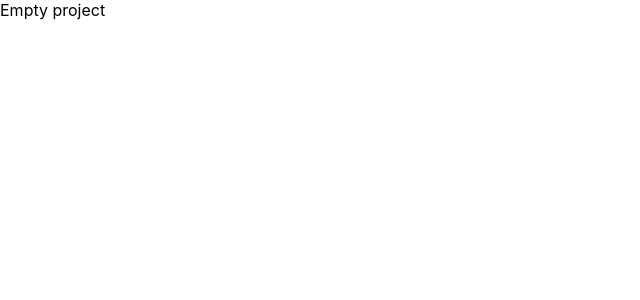
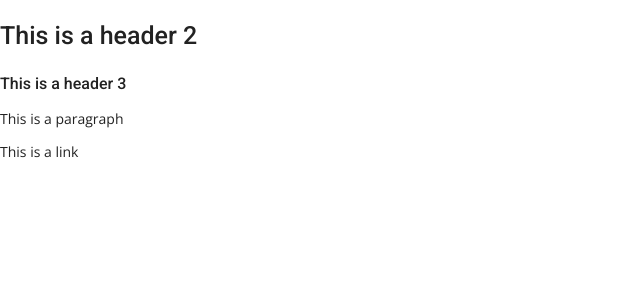
Before and after one commit to sspr/allegro-rolnik, a React (Create React App) app: page / in a window 1280 px wide. Shown: the top 300 px of the page, without its empty margins (0-640 px from the left). Built offline with nearby package versions, Linux system fonts and the light colour scheme.

Commit message:
Defines styles theme, provide theme to app and define global styles

```diff
--- a/package.json
+++ b/package.json
@@ -10,6 +10,7 @@
     "@types/node": "^16.11.14",
     "@types/react": "^17.0.37",
     "@types/react-dom": "^17.0.11",
+    "@types/styled-components": "^5.1.18",
     "react": "^17.0.2",
     "react-dom": "^17.0.2",
     "react-intl": "^5.23.0",
--- a/public/index.html
+++ b/public/index.html
@@ -5,11 +5,7 @@
     <link rel="icon" href="%PUBLIC_URL%/favicon.ico" />
     <meta name="viewport" content="width=device-width, initial-scale=1" />
     <meta name="theme-color" content="#000000" />
-    <meta
-      name="description"
-      content="Web site created using create-react-app"
-    />
-    <link rel="apple-touch-icon" href="%PUBLIC_URL%/logo192.png" />
+    <meta name="description" content="Web site created using create-react-app" />
     <!--
       manifest.json provides metadata used when your web app is installed on a
       user's mobile device or desktop. See https://developers.google.com/web/fundamentals/web-app-manifest/
--- a/src/App.tsx
+++ /dev/null
@@ -1,7 +0,0 @@
-import './App.css';
-
-function App() {
-  return <div>Empty project</div>;
-}
-
-export default App;
--- /dev/null
+++ b/src/app/App.tsx
@@ -0,0 +1,10 @@
+export const App = () => {
+  return (
+    <>
+      <h2>This is a header 2</h2>
+      <h3>This is a header 3</h3>
+      <p>This is a paragraph</p>
+      <a href="#">This is a link</a>
+    </>
+  );
+};
--- /dev/null
+++ b/src/assets/styles/GlobalStyles.tsx
@@ -0,0 +1,43 @@
+import { createGlobalStyle } from 'styled-components';
+import { Theme } from './theme.types';
+
+export const GlobalStyles = createGlobalStyle<{ theme: Theme }>`
+    ${({ theme }) => theme.fonts.import};
+
+    body{
+        font-family: ${({ theme }) => theme.fonts.names.text};
+        color: ${({ theme }) => theme.colors.text.main};
+        font-size:${({ theme }) => theme.fontSizes.main};
+    }
+
+    a{
+        color: ${({ theme }) => theme.colors.text.main};
+    }
+
+    a, a:hover{
+        text-decoration: none;
+    }
+
+    a:hover{
+        color: ${({ theme }) => theme.colors.accent.secondaryHovered};
+    }
+
+    h2{
+        font-size:${({ theme }) => theme.fontSizes.header};
+    }
+
+    h3{
+        font-size:${({ theme }) => theme.fontSizes.secondaryHeader};
+        padding-top: ${({ theme }) => theme.dimensions.paddings.small};
+    }
+
+    h2, h3 {
+        font-family: ${({ theme }) => theme.fonts.names.headers};
+        font-weight: 500;
+        margin-bottom: ${({ theme }) => theme.dimensions.paddings.medium};
+    }
+
+    .active{
+        color: ${({ theme }) => theme.colors.accent.main};
+    }
+`;
--- /dev/null
+++ b/src/assets/styles/theme.styles.ts
@@ -0,0 +1,43 @@
+import { Theme } from './theme.types';
+
+export const theme: Theme = {
+  fonts: {
+    import: "@import url('https://fonts.googleapis.com/css2?family=Open+Sans&family=Roboto:wght@500&display=swap')",
+    names: {
+      text: "'Open Sans', sans-serif",
+      headers: "'Roboto', sans-serif",
+    },
+  },
+  fontSizes: {
+    main: '14px',
+    secondary: '13px',
+    header: '25px',
+    secondaryHeader: '16px',
+    price: '30px',
+    priceEnding: '21px',
+  },
+  colors: {
+    text: {
+      main: '#222',
+      secondary: '#767676',
+    },
+    accent: {
+      main: '#ff5a00',
+      mainHovered: '#ff7b33',
+      secondary: '#00a790',
+      secondaryHovered: '#54cab6',
+    },
+    border: {
+      main: '#ddd',
+      secondary: '#aaa',
+    },
+  },
+  dimensions: {
+    siteWIdth: '1200px',
+    paddings: {
+      big: '24px',
+      medium: '16px',
+      small: '8px',
+    },
+  },
+};
--- /dev/null
+++ b/src/assets/styles/theme.types.ts
@@ -0,0 +1,35 @@
+export type Theme = {
+  fonts: { import: string; names: { text: string; headers: string } };
+  fontSizes: {
+    main: string;
+    secondary: string;
+    header: string;
+    secondaryHeader: string;
+    price: string;
+    priceEnding: string;
+  };
+  colors: {
+    text: {
+      main: string;
+      secondary: string;
+    };
+    accent: {
+      main: string;
+      mainHovered: string;
+      secondary: string;
+      secondaryHovered: string;
+    };
+    border: {
+      main: string;
+      secondary: string;
+    };
+  };
+  dimensions: {
+    siteWIdth: string;
+    paddings: {
+      big: string;
+      medium: string;
+      small: string;
+    };
+  };
+};
--- a/src/index.tsx
+++ b/src/index.tsx
@@ -1,5 +1,11 @@
 import ReactDOM from 'react-dom';
 import './index.css';
-import App from './App';
+import { App } from './app/App';
+import { AppProviders } from './providers/AppProviders';
 
-ReactDOM.render(<App />, document.getElementById('root'));
+ReactDOM.render(
+  <AppProviders>
+    <App />
+  </AppProviders>,
+  document.getElementById('root'),
+);
--- /dev/null
+++ b/src/providers/AppProviders.tsx
@@ -0,0 +1,11 @@
+import { AppProvidersProps } from './AppProviders.types';
+import { ThemeProvider } from 'styled-components';
+import { theme } from '../assets/styles/theme.styles';
+import { GlobalStyles } from '../assets/styles/GlobalStyles';
+
+export const AppProviders = ({ children }: AppProvidersProps) => (
+  <ThemeProvider theme={theme}>
+    <GlobalStyles />
+    {children}
+  </ThemeProvider>
+);
--- /dev/null
+++ b/src/providers/AppProviders.types.ts
@@ -0,0 +1,5 @@
+import { ReactNode } from 'react';
+
+export type AppProvidersProps = {
+  children: ReactNode;
+};
```
Also changed, not shown: src/App.css (deleted), 2 other files (tests, documents, lock files or other folders).
